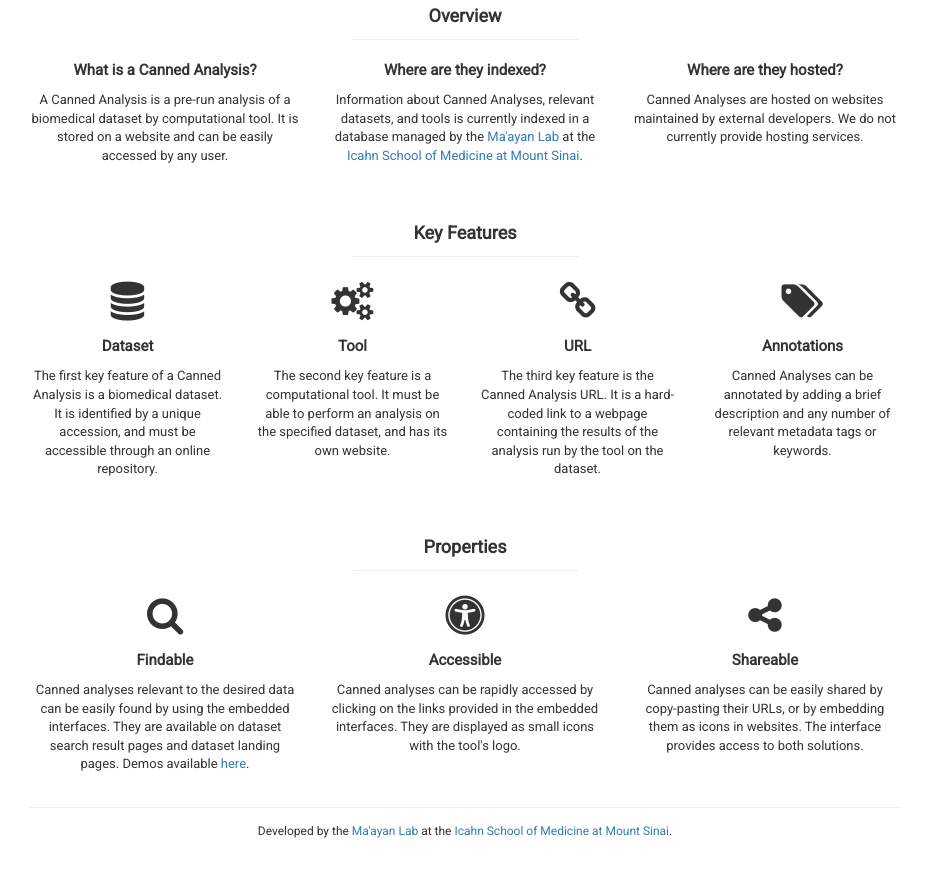
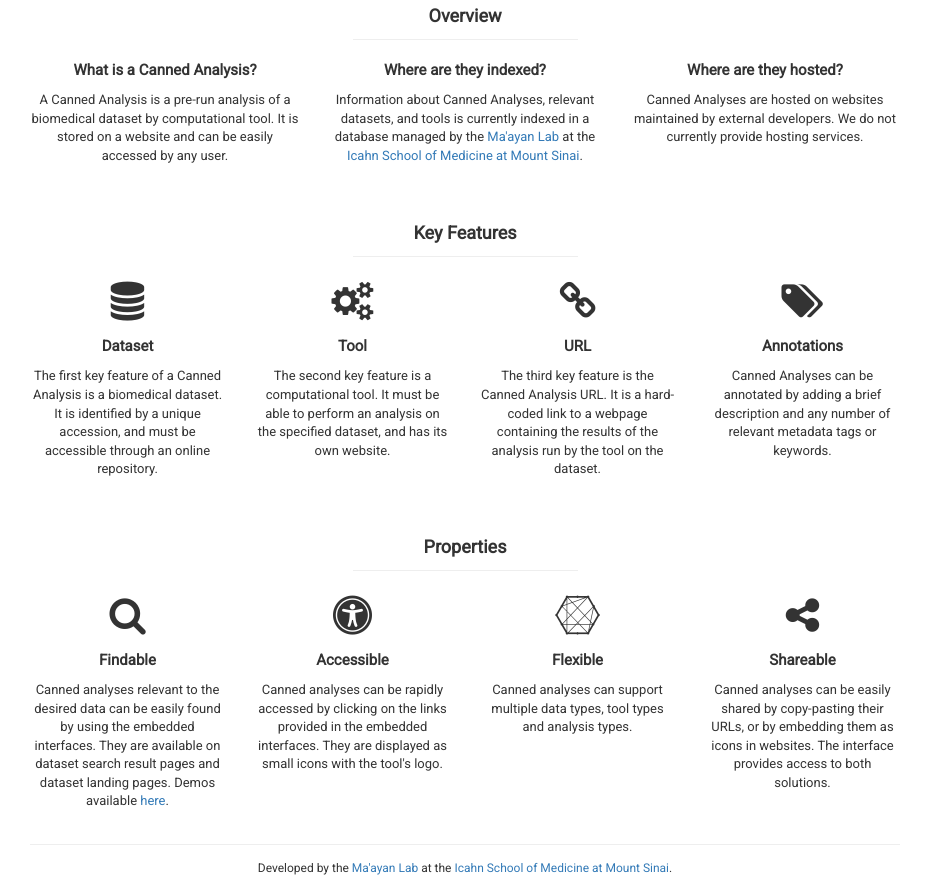
Before and after one commit to denis-torre/datasets2tools-datamed, a plain HTML site: page index.html in a window 1280 px wide. Shown: the part 459-1352 px from the top of the page, without its empty margins (175-1102 px from the left). Before the commit the page ends 1314 px from the top, so only its background shows below. Drawn offline with Linux system fonts and the light colour scheme.

Commit message:
Added Flexibility

```diff
--- a/index.html
+++ b/index.html
@@ -147,7 +147,7 @@
 						</div> <!-- .col -->
 					</div> <!-- .row -->
 					<div id="properties_row" class="row is-flex">
-						<div class="col col-md-4 text-center col-padding-top">
+						<div class="col col-md-3 text-center col-padding-top">
 							<i class="fa fa-search fa-3x" aria-hidden="true"></i>
 							<p class="subtitle-2">
 								Findable
@@ -157,7 +157,7 @@
 								They are available on dataset search result pages and dataset landing pages.  Demos available <a href="#demos">here</a>.<br>&nbsp
 							</div>
 						</div> <!-- .col -->
-						<div class="col col-md-4 text-center col-padding-top">
+						<div class="col col-md-3 text-center col-padding-top">
 							<i class="fa fa-universal-access fa-3x" aria-hidden="true"></i>
 							<p class="subtitle-2">
 								Accessible
@@ -166,7 +166,16 @@
 								Canned analyses can be rapidly accessed by clicking on the links provided in the embedded interfaces.  They are displayed as small icons with the tool's logo.
 							</div>
 						</div> <!-- .col -->
-						<div class="col col-md-4 text-center col-padding-top">
+						<div class="col col-md-3 text-center col-padding-top">
+							<i class="fa fa-connectdevelop fa-3x" aria-hidden="true"></i>
+							<p class="subtitle-2">
+								Flexible
+							</p>
+							<div class="subtext-2">
+								Canned analyses can support multiple data types, tool types and analysis types.
+							</div>
+						</div> <!-- .col -->
+						<div class="col col-md-3 text-center col-padding-top">
 							<i class="fa fa-share-alt fa-3x" aria-hidden="true"></i>
 							<p class="subtitle-2">
 								Shareable
```
Also changed, not shown: css/style.css (+0 -23 lines).
